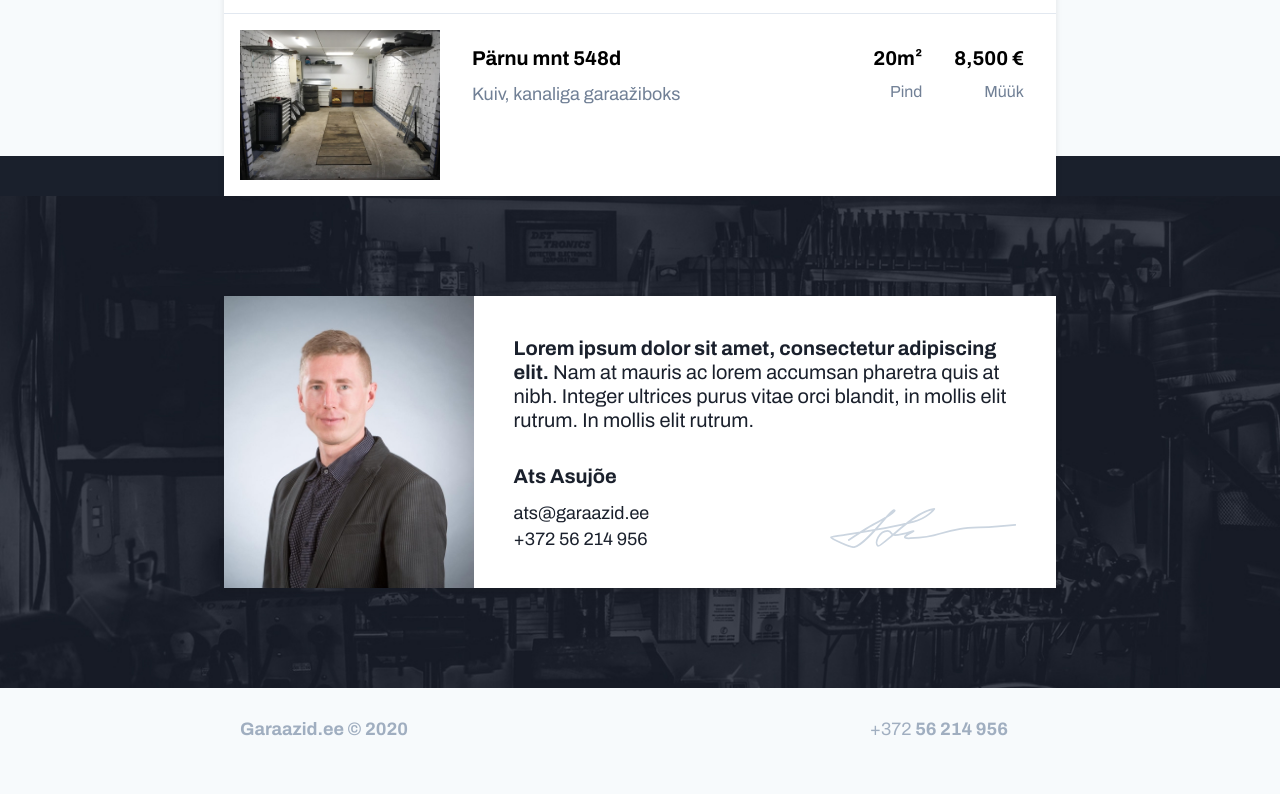
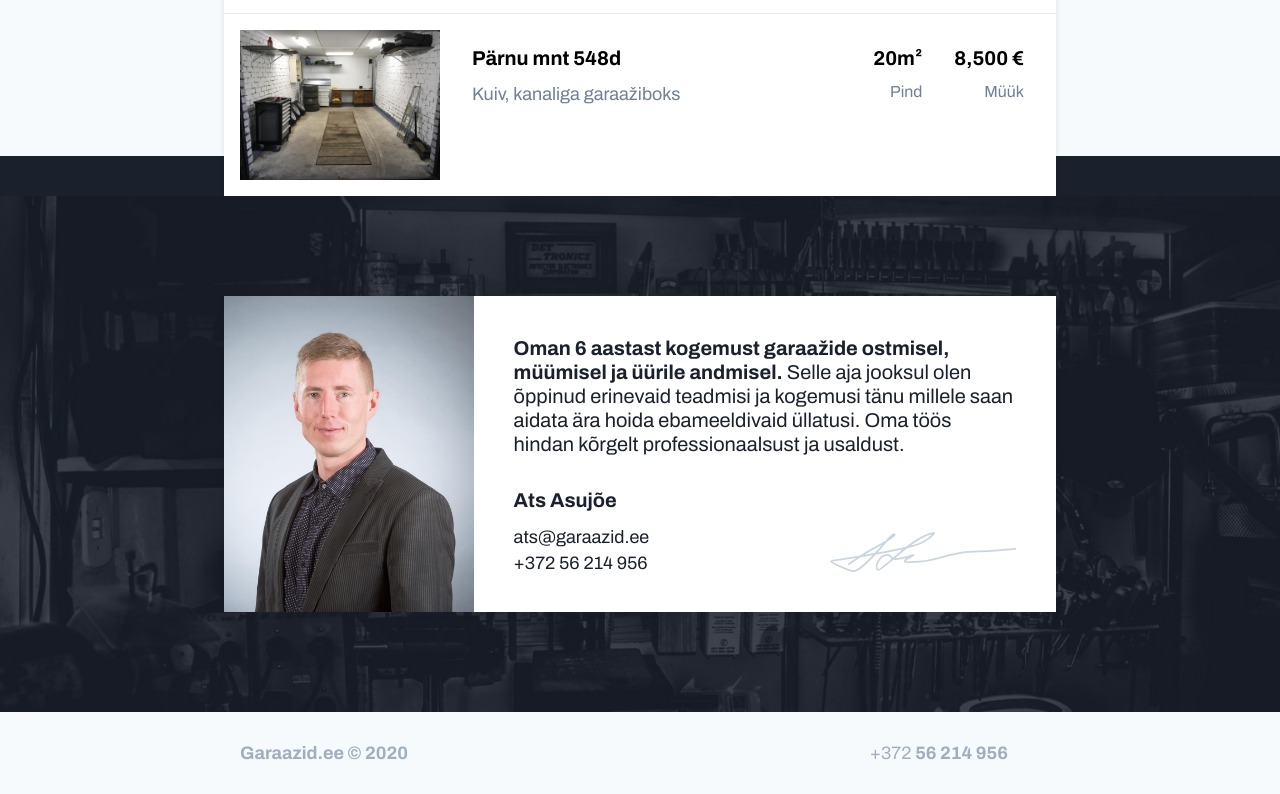
Before and after one commit to kuldar/garaazid, a Gatsby site: page / in a window 1280 px wide. Shown: the part 2147-2941 px from the top of the page. Before the commit the page ends 2917 px from the top, so only its background shows below. Built offline with nearby package versions, Linux system fonts and the light colour scheme; Gatsby itself is replaced by a stand-in of ours.

Commit message:
Update bio

```diff
--- a/src/components/Bio.js
+++ b/src/components/Bio.js
@@ -12,7 +12,7 @@ const Bio = () => (
     <Card>
       <Image />
       <Main>
-        <Quote><strong>Lorem ipsum dolor sit amet, consectetur adipiscing elit.</strong> Nam at mauris ac lorem accumsan pharetra quis at nibh. Integer ultrices purus vitae orci blandit, in mollis elit rutrum. In mollis elit rutrum.</Quote>
+        <Quote><strong>Oman 6 aastast kogemust garaažide ostmisel, müümisel ja üürile andmisel.</strong> Selle aja jooksul olen õppinud erinevaid teadmisi ja kogemusi tänu millele saan aidata ära hoida ebameeldivaid üllatusi. Oma töös hindan kõrgelt professionaalsust ja usaldust.</Quote>
         <Footer>
           <div>
             <Name>Ats Asujõe</Name>
```
